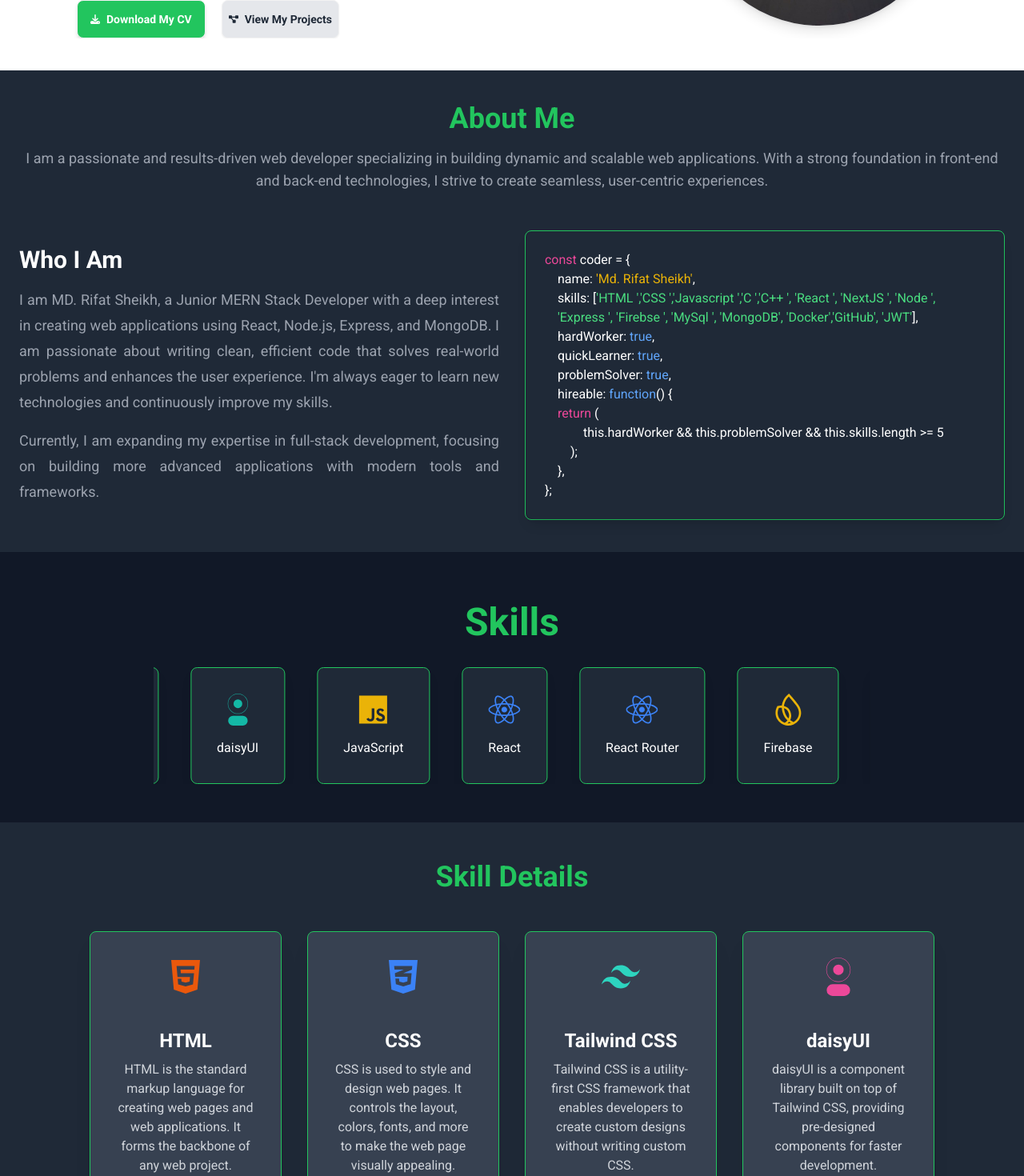
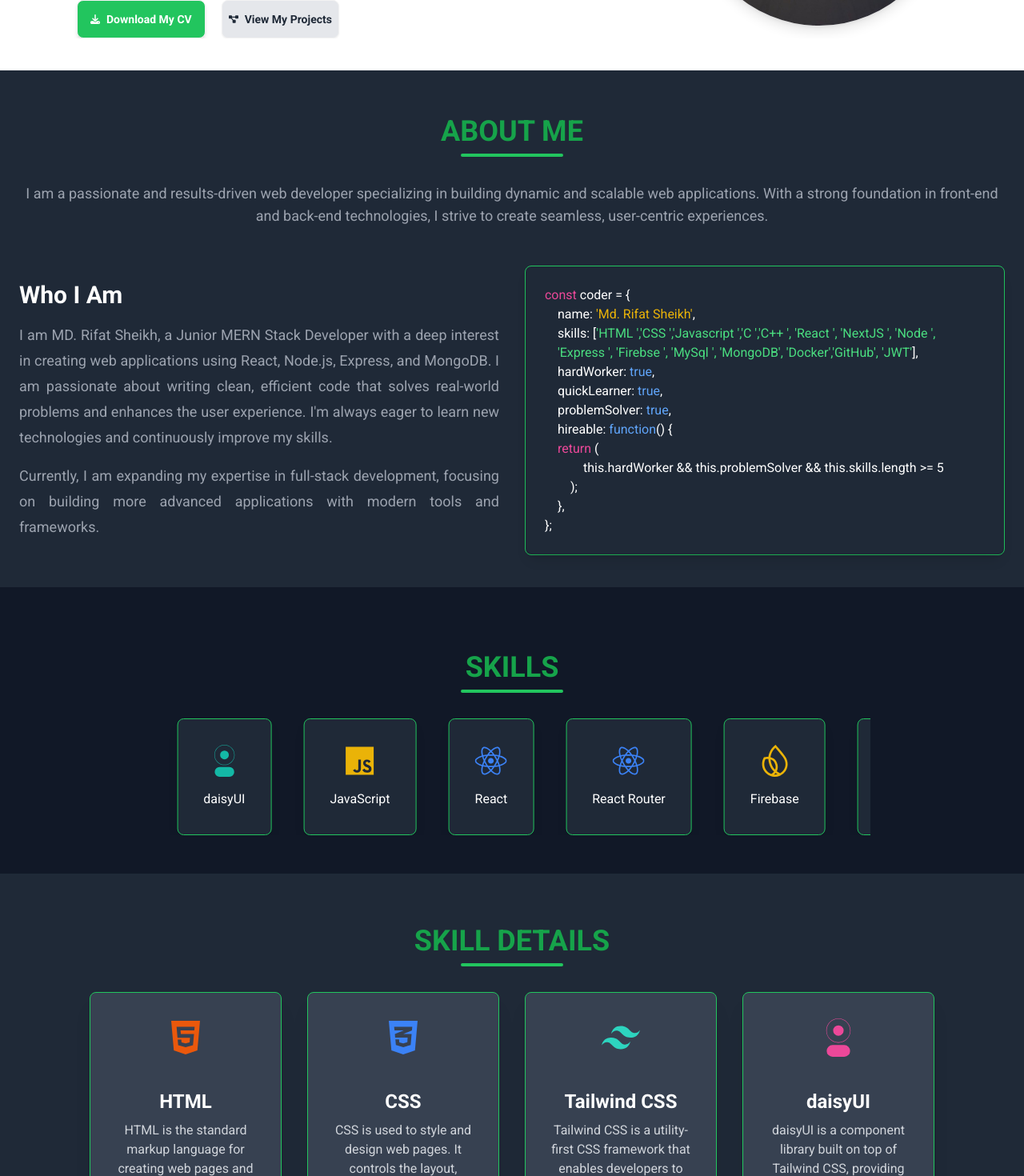
Before and after one commit to MRS028/My-Portfolio, a React (Vite) app: page / in a window 1280 px wide. Shown: the part 480-1950 px from the top of the page at 80% size. Built offline with nearby package versions, Linux system fonts and the light colour scheme.

Commit message:
Section Title Updated

```diff
--- /dev/null
+++ b/src/Components/SectionTitle/SectionTitle.jsx
@@ -0,0 +1,16 @@
+const SectionTitle = ({ title, subtitle }) => {
+
+    return (
+      <div className="text-center my-4 mb-8 ">
+        <h2 className="text-4xl font-bold text-green-600 uppercase transform transition duration-300 hover:scale-105">
+          {title}
+        </h2>
+        {subtitle && (
+          <p className="text-green-500 mt-2 italic">{subtitle}</p>
+        )}
+        <div className="w-32 h-1 bg-green-500 mx-auto mt-2 rounded "></div>
+      </div>
+    );
+  };
+
+  export default SectionTitle;
--- a/src/Pages/AboutMe/AboutMe.jsx
+++ b/src/Pages/AboutMe/AboutMe.jsx
@@ -2,6 +2,7 @@ import React from "react";
 import { FaReact, FaNodeJs, FaDatabase } from "react-icons/fa";
 import { SiMongodb, SiExpress, SiJavascript } from "react-icons/si";
 import { Element } from "react-scroll";
+import SectionTitle from "../../Components/SectionTitle/SectionTitle";
 
 
 const AboutMe = () => {
@@ -12,7 +13,8 @@ const AboutMe = () => {
 
         <div className="container  mx-auto px-6">
           <div className="text-center mb-12">
-          <h2 className="text-4xl font-bold text-green-500">About Me </h2>
+            <SectionTitle title={"About Me"}/>
+          {/* <h2 className="text-4xl font-bold text-green-500">About Me </h2> */}
 
 
             <p className="text-lg mt-4 text-gray-400">
--- a/src/Pages/Education/Education.jsx
+++ b/src/Pages/Education/Education.jsx
@@ -3,6 +3,7 @@ import { FaUniversity, FaGraduationCap, FaSchool } from "react-icons/fa";
 import animationData from "../../assets/Lotties/lottie1.json";
 import Lottie from "react-lottie";
 import { Element } from "react-scroll";
+import SectionTitle from "../../Components/SectionTitle/SectionTitle";
 
 const Education = () => {
     const defaultOptions = {
@@ -18,8 +19,10 @@ const Education = () => {
       <div className="container mx-auto px-6">
         <div className="">
         {/* <Lottie options={defaultOptions} height={120} width={130} /> */}
+
+        <SectionTitle title={"My Educational Background "} />
         <h2 className="lg:text-5xl text-4xl  font-extrabold text-center text-green-500 mb-12">
-          My Educational Background
+
         </h2>
 
 
--- a/src/Pages/Projects/ProjectShowcase.jsx
+++ b/src/Pages/Projects/ProjectShowcase.jsx
@@ -1,11 +1,21 @@
 import React, { useState } from "react";
-import { BiCross } from "react-icons/bi";
-import { Element } from "react-scroll";
+import SectionTitle from "../../Components/SectionTitle/SectionTitle";
 
 const ProjectShowcase = () => {
   const [selectedProject, setSelectedProject] = useState(null);
 
   const projects = [
+    {
+      title: "Medical Camp Management System (MCMS)",
+      image: "https://i.ibb.co.com/ZR9JcM0p/Screenshot-2025-02-16-153538.png",
+      link: "https://medical-camp-management-b10a12.web.app",
+      github: "https://github.com/MRS028/Medical-Camp-Management-System-Client-Side",
+      description:
+        "The Medical Camp Management System (MCMS) is a responsive MERN stack application designed to simplify the management of medical camps. It allows organizers to efficiently coordinate camps and participants to easily register, manage profiles, and access camp details. ",
+      techStack: ["React", "Firebase", "CSS", "MongoDB", "Node", "Express","JWT"],
+      detailedDescription:
+        "MCMS offers a seamless way to manage medical camps, ensuring smooth registration, participant tracking, and efficient camp coordination. The platform provides analytics, user management, and an intuitive UI for both organizers and participants. Built with React for the frontend and MongoDB, Node.js, and Express.js for the backend, MCMS ensures a secure and scalable experience. Future improvements include real-time chat integration for better communication between organizers and participants.",
+    },
     {
       title: "Game Review Platform",
       image: "https://i.ibb.co.com/RzMzWLN/Screenshot-2025-01-05-014948.png",
@@ -24,7 +34,7 @@ const ProjectShowcase = () => {
       github: "https://github.com/MRS028/Car-Rental-System-Client",
       description:
         "A feature-rich, user-centric car rental platform allowing users to book cars, manage profiles, and check availability.Ensuring real-time car availability updates to avoid overbooking. And this page is...",
-      techStack: ["React", "Node.js", "Express", "MongoDB", "Firebase"],
+      techStack: ["React", "Node.js", "Express", "MongoDB", "Firebase","JWT"],
       detailedDescription:
         "The major challenge was implementing dynamic pricing and availability based on different locations. I used Node.js and MongoDB for the backend and had to ensure scalability. Future improvements include adding a review system and location-based filtering.",
     },
@@ -84,16 +94,17 @@ const ProjectShowcase = () => {
 
   return (
     <div className="container mx-auto py-12 px-6">
+      <SectionTitle title={"My Projects"}/>
 
-      <h2 className="text-4xl font-semibold text-center text-green-500 mb-8">
-        My Projects
-      </h2>
+      {/* <h2 className="text-4xl font-semibold text-center text-green-500 mb-8">
+
+      </h2> */}
 
       <div className="grid grid-cols-1 sm:grid-cols-2 lg:grid-cols-3 gap-8">
         {projects.map((project, index) => (
           <div
             key={index}
-            className="relative group border rounded-lg p-6 shadow-xl transition-all transform hover:scale-105 hover:shadow-2xl hover:border-green-500 dark:bg-gray-800 dark:text-gray-200 dark:hover:bg-gray-700"
+            className="relative card-body group border rounded-lg p-6 shadow-xl transition-all transform hover:scale-105 hover:shadow-2xl hover:border-green-500 dark:bg-gray-800 dark:text-gray-200 dark:hover:bg-gray-700"
           >
             <img
               src={project.image}
@@ -108,7 +119,7 @@ const ProjectShowcase = () => {
             </p>
             <button
               onClick={() => handleViewMore(project)}
-              className="mt-4 text-green-500 hover:underline font-bold"
+              className="mt-4 text-right text-green-500 hover:underline font-bold"
             >
               View More
             </button>
--- a/src/Pages/Skill/Skills.jsx
+++ b/src/Pages/Skill/Skills.jsx
@@ -3,6 +3,7 @@ import Marquee from "react-fast-marquee";
 import { FaHtml5, FaCss3Alt, FaReact, FaJs, FaNodeJs } from "react-icons/fa";
 import { SiTailwindcss, SiDaisyui, SiFirebase, SiExpress, SiJsonwebtokens, SiJenkins } from "react-icons/si";
 import Technologies from "./Technologies";
+import SectionTitle from "../../Components/SectionTitle/SectionTitle";
 
 const skills = [
   { name: "HTML", icon: <FaHtml5 size={40} className="text-orange-600" /> },
@@ -22,7 +23,8 @@ const skills = [
 const Skills = () => {
   return (
     <section className=" bg-gray-900  py-16">
-      <h2 className="text-center text-5xl text-green-500 font-bold mb-8">Skills</h2>
+      <SectionTitle title={"Skills"}/>
+      {/* <h2 className="text-center text-5xl text-green-500 font-bold mb-8">Skills</h2> */}
       <div className="w-[70%] mx-auto gap-5 mb-12">
         <Marquee gradient={false} speed={70} className="flex items-center">
           {skills.map((skill, index) => (
--- a/src/Pages/Skill/Technologies.jsx
+++ b/src/Pages/Skill/Technologies.jsx
@@ -2,6 +2,7 @@ import React from "react";
 import { FaHtml5, FaCss3Alt, FaJsSquare, FaReact, FaNodeJs } from "react-icons/fa";
 import { SiTailwindcss, SiDaisyui, SiFirebase, SiExpress, SiJsonwebtokens, SiJenkins } from "react-icons/si";
 import { Element } from "react-scroll";
+import SectionTitle from "../../Components/SectionTitle/SectionTitle";
 
 const technologies = [
   {
@@ -70,7 +71,8 @@ const Technologies = () => {
   return (
     <section className="py-12 bg-gray-800">
       <div className="max-w-6xl mx-auto px-6 lg:px-12">
-        <h2 className="text-4xl font-bold text-center mb-12 text-green-500">Skill Details</h2>
+        <SectionTitle title={"Skill Details"}/>
+        {/* <h2 className="text-4xl font-bold text-center mb-12 text-green-500">Skill Details</h2> */}
         <div className="grid grid-cols-1 sm:grid-cols-2 md:grid-cols-3 lg:grid-cols-4 gap-8">
           {technologies.map((tech, index) => (
             <div
```
